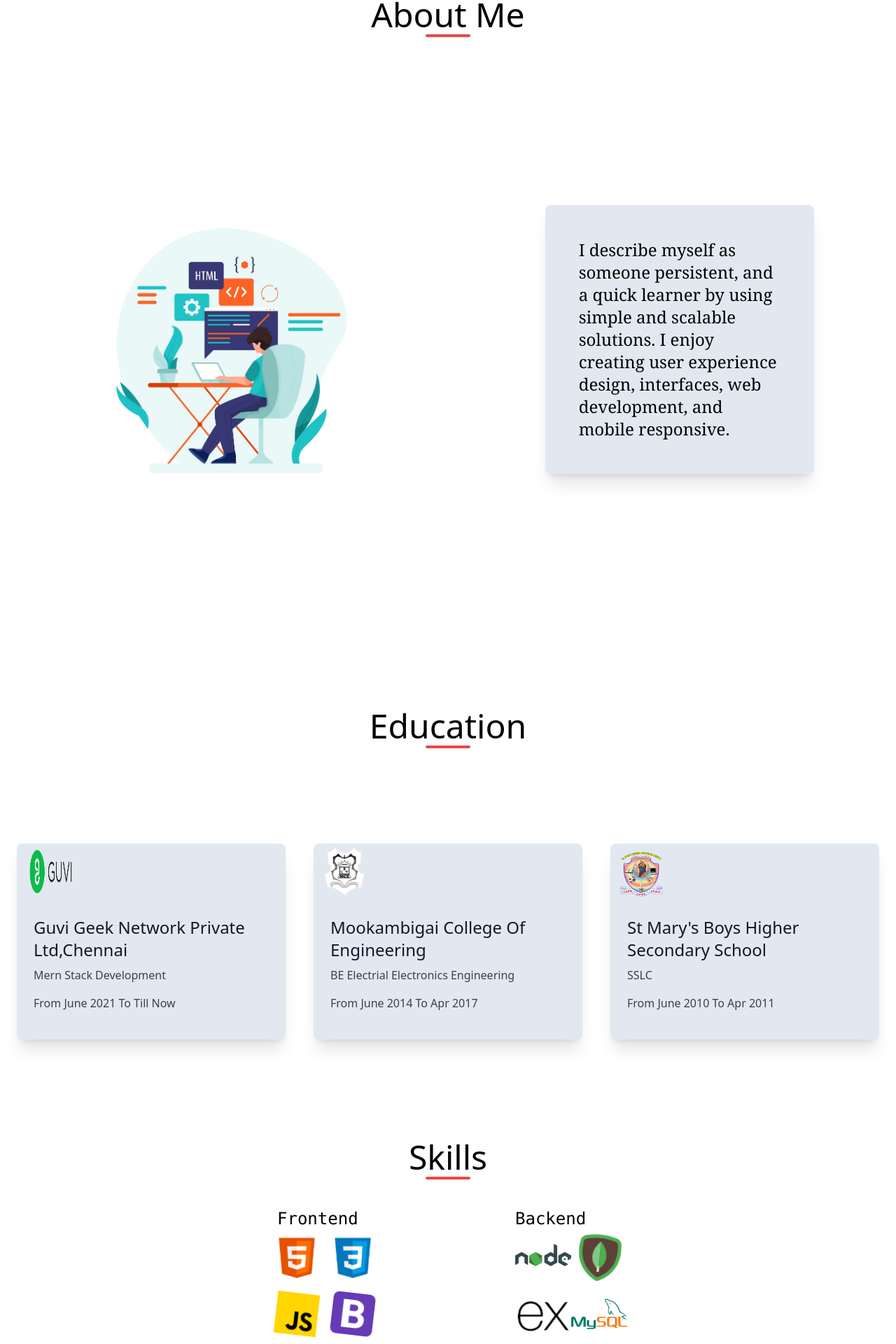
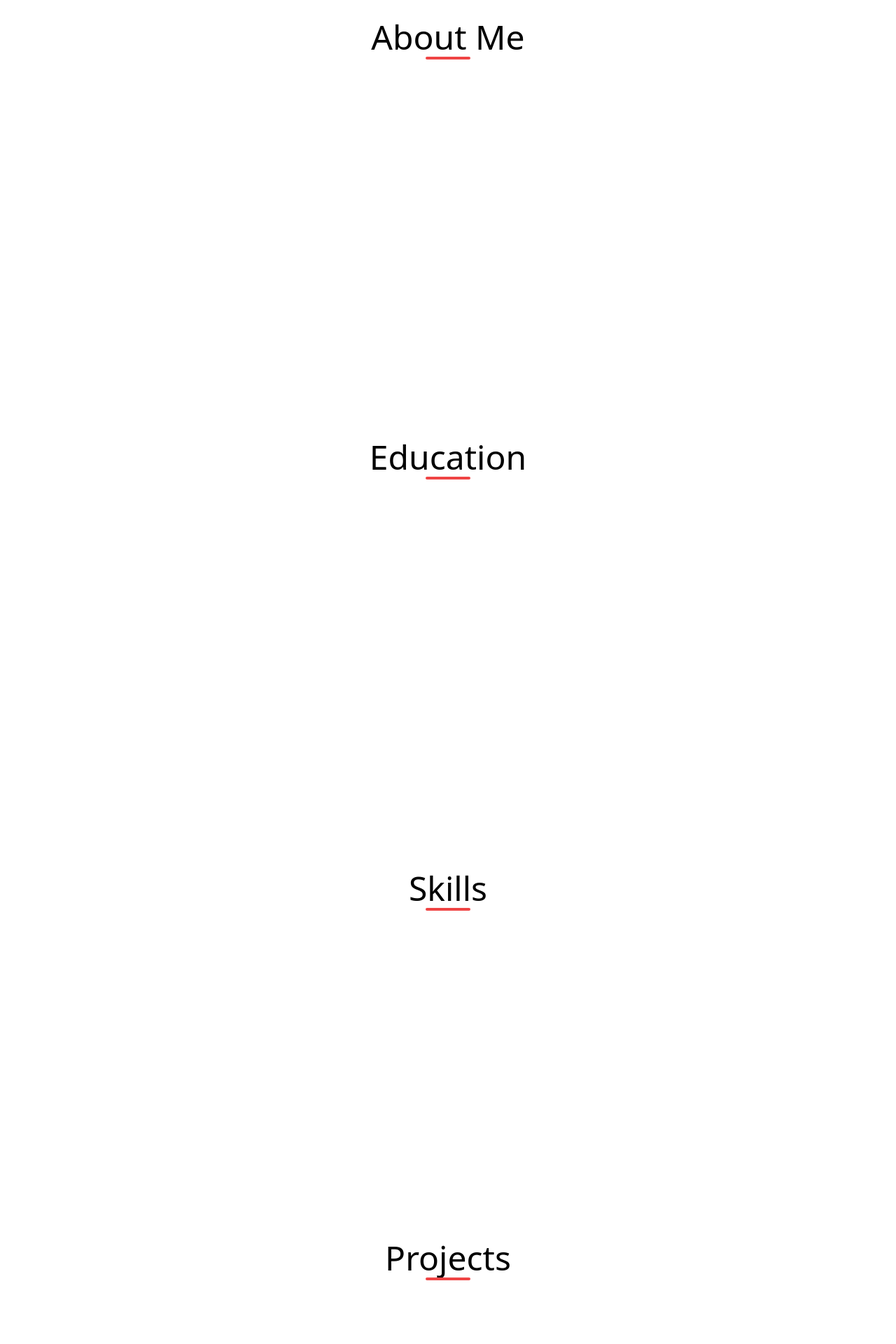
Before and after one commit to Mkumar0802/muthu-portfolio, a React (Create React App) app: page / in a window 1280 px wide. Shown: the part 875-2795 px from the top of the page at 70% size. Built offline with nearby package versions, Linux system fonts and the light colour scheme.

Commit message:
animate fix

```diff
--- a/package.json
+++ b/package.json
@@ -7,6 +7,7 @@
     "@testing-library/jest-dom": "^5.16.2",
     "@testing-library/react": "^12.1.3",
     "@testing-library/user-event": "^13.5.0",
+    "aos": "^3.0.0-beta.6",
     "ionicons": "^6.0.1",
     "react": "^17.0.2",
     "react-dom": "^17.0.2",
--- a/src/Pages/Footer.js
+++ b/src/Pages/Footer.js
@@ -1,14 +1,18 @@
-
+import React, { useEffect } from "react";
 import SocialLinks from "../components/SocialLinks";
+import AOS from 'aos';
+import 'aos/dist/aos.css';
 
 function Footer() {
-
+    useEffect(() => {
+        AOS.init({ duration: 2000 });
+      }, [])
 
     return (
         <div className="relative">
-            <div className="bg-cyan-500 text-white py-20 text-center">
+            <div   className="bg-cyan-500 text-white py-20 text-center">
                 <h2 className="text-3xl md:text-5xl mb-3">Want to connect?</h2>
-                <div className="my-5 md:text-xl ">
+                <div data-aos="zoom-in-right"   className="my-5 md:text-xl ">
                     <p>
                         Drop me an email at<a href="mailto:https://mkumar0802@gmail.com" target="_blank" rel="noreferrer"> <span className="underline underline-offset-4">mkumar0802@gmail.com</span></a> and let's talk some more!
                     </p>
--- a/src/Pages/Main.js
+++ b/src/Pages/Main.js
@@ -35,7 +35,7 @@ function Main() {
 
                 <div className="flex justify-around items-center flex-col w-full lg:h-1/6 h-2/6 pb-24 ">
 
-                    <svg xmlns="http://www.w3.org/2000/svg" class="h-8 w-8  lg:h-10 lg:w-10 animate-cap " fill="none" viewBox="0 0 24 24" stroke="currentColor">
+                    <svg xmlns="http://www.w3.org/2000/svg" class="h-8 w-8  lg:h-10 lg:w-10  " fill="none" viewBox="0 0 24 24" stroke="currentColor">
                         <path stroke-linecap="round" stroke-linejoin="round" stroke-width="2" d="M16 17l-4 4m0 0l-4-4m4 4V3" />
                     </svg>
                 </div>
--- a/src/components/About.js
+++ b/src/components/About.js
@@ -1,17 +1,27 @@
-import React from "react";
+import React, { useEffect } from "react";
 import card1 from "../assets/guvi.webp";
 import Logo1 from "../assets/st.png"
 import Logo from "../assets/collegelogo.png"
 import Heading from "./Heading";
 import working from "../assets/working1.jpg"
+import AOS from 'aos';
+import 'aos/dist/aos.css';
 
 function About() {
+
+
+    useEffect(() => {
+        AOS.init({duration:2000});
+    }, [])
+
+
+
     return (
-        <div className="my-12 flex justify-evenly items-center flex-col scroll-mt-20 ">
+        <div className="my-20 flex justify-evenly items-center flex-col scroll-mt-20 ">
             <div className="my-6 flex justify-evenly items-center flex-col scroll-mt-20">
                 <Heading title="About Me" />
             </div>
-            <div className=" ">
+            <div data-aos="fade-up"  className=" ">
                 <div className="flex justify-around items-center flex-col md:flex-row ">
                     <div className=" w-11/12   md:w-4/12  md:h-5/12    ">
                         <div className="    ">
@@ -19,7 +29,7 @@ function About() {
                         </div>
 
                     </div>
-                    <div className="my-56">
+                    <div className="">
                         <p className="rounded-lg shadow-xl bg-slate-200 max-w-sm hover:bg-slate-400 py-12 px-12  md:text-2xl  text-xl  font-serif">
                             I describe myself as someone persistent, and a quick learner by using simple and scalable solutions. I enjoy creating user experience design, interfaces, web development, and mobile responsive.
                         </p>
@@ -34,7 +44,7 @@ function About() {
 
                 <Heading title="Education" />
             </div>
-            <div className="flex justify-around items-center flex-col md:flex-row  ">
+            <div data-aos="fade-up" className="flex justify-around items-center flex-col md:flex-row  ">
                 <div class="flex justify-center  py-8 md:px-5 hover:animate-iron">
                     <div class="rounded-lg shadow-xl bg-slate-200 max-w-sm hover:bg-slate-400 ">
                         <a href="https://www.guvi.in/" target="_blank" rel="noreferrer">
--- a/src/components/Contact.js
+++ b/src/components/Contact.js
@@ -1,11 +1,14 @@
-import React,{ useRef }  from "react";
+import React,{ useRef,useEffect }  from "react";
 import Heading from "./Heading";
 import Swal from 'sweetalert2';
 import emailjs from '@emailjs/browser';
-
+import AOS from 'aos';
+import 'aos/dist/aos.css';
 
 
 function Contact() {
+
+
     const form = useRef();
 
     const sendEmail = (e) => {
@@ -18,6 +21,12 @@ function Contact() {
             console.log(error.text);
         });
     };
+
+
+    useEffect(() => {
+        AOS.init({ duration: 2000 });
+      }, [])
+
 
     const addRecord = () => {
 
@@ -37,7 +46,7 @@ function Contact() {
         <div className= "my-28 flex justify-evenly items-center flex-col scroll-mt-20 ">
             <Heading title="Hire me" />
             <div class=" flex items-top justify-center min-h-screen bg-white  sm:items-center sm:pt-0">
-                <div class="max-w-6xl mx-auto sm:px-6 lg:px-8">
+                <div data-aos="flip-left" class="max-w-6xl mx-auto sm:px-6 lg:px-8">
                     <div class="mt-8 overflow-hidden">
                         <div class="grid grid-cols-1 md:grid-cols-2">
                             <div class="p-6 mr-2 rounded-lg shadow-xl bg-slate-200 max-w-sm hover:bg-slate-400  sm:rounded-lg">
--- a/src/components/Project.js
+++ b/src/components/Project.js
@@ -10,7 +10,7 @@ function Projects() {
     return (
         <div
             id="project"
-            className="my-32 flex justify-evenly items-center flex-col text-black scroll-mt-20">
+            className="my-28 flex justify-evenly items-center flex-col text-black scroll-mt-20">
              <Heading title="Projects" />
             <div className="mt-10 flex flex-col items-center">
                 {projects.map((project, index) => (
--- a/src/components/Skill.js
+++ b/src/components/Skill.js
@@ -1,4 +1,4 @@
-import React from 'react'
+import React, { useEffect } from "react";
 import html from "../assets/html.png"
 import css from "../assets/css.png"
 import js from "../assets/js.png"
@@ -12,47 +12,52 @@ import boot from "../assets/boot.png"
 import express from "../assets/express.png"
 import tailwind from "../assets/tailwind.png"
 import Heading from './Heading'
-
+import AOS from 'aos';
+import 'aos/dist/aos.css';
 
 
 
 
 function Skill() {
+  useEffect(() => {
+    AOS.init({ duration: 2000 });
+  }, [])
+
   return (
     <div className="my-28 flex justify-evenly items-center flex-col scroll-mt-20 ">
       <Heading title="Skills" />
 
-      <div  className='py-12'>
+      <div className='py-12'>
 
 
 
         <div className=' flex space-x-10 md:space-x-48 justify-center'>
-          <div>
+          <div data-aos="fade-right" >
             <div className='px-3'>
               <h1 className='text-2xl  font-mono '>
                 Frontend
               </h1>
             </div>
 
-            <div className='grid grid-cols-2'>
+            <   div className='grid grid-cols-2'>
 
-              <div className="grid-rows grid-flow-col  bg-white hover:bg-slate-300 w-12 h-12 animate-wiggle    md:animate-wiggle    md:w-20 md:h-20   md:flex-col  ">
+              <div className="grid-rows grid-flow-col  bg-white hover:bg-slate-300 w-12 h-12    md:w-20 md:h-20   md:flex-col  ">
                 <img src={html} alt="html" />
               </div>
-              <div className='grid-rows grid-flow-col bg-white hover:bg-slate-300 animate-wiggle     w-12 h-12   md:animate-wiggle  md:flex-col md:w-20 md:h-20 '>
+              <div className='grid-rows grid-flow-col bg-white hover:bg-slate-300     w-12 h-12    md:flex-col md:w-20 md:h-20 '>
                 <img src={css} alt="css" />
               </div>
-              <div className='grid-rows grid-flow-col  bg-white hover:bg-slate-300 animate-cap  w-12 h-12  md:animate-cap   md:flex-col md:w-20 md:h-20'>
+              <div className='grid-rows grid-flow-col  bg-white hover:bg-slate-300     md:flex-col md:w-20 md:h-20'>
                 <img src={js} alt="js" />
               </div>
-              <div className='grid-rows grid-flow-col bg-white hover:bg-slate-300 animate-cap  w-12 h-12  md:animate-cap md:flex-col md:w-20 md:h-20'>
+              <div className='grid-rows grid-flow-col bg-white hover:bg-slate-300    md:flex-col md:w-20 md:h-20'>
                 <img src={boot} alt="boot" />
               </div>
 
-              <div className='grid-rows grid-flow-col  bg-white hover:bg-slate-300 animate-wiggle     w-12 h-12   md:animate-wiggle  md:flex-col md:w-20 md:h-20'>
+              <div className='grid-rows grid-flow-col  bg-white hover:bg-slate-300     w-12 h-12    md:flex-col md:w-20 md:h-20'>
                 <img src={react} alt="react" />
               </div>
-              <div className='grid-rows grid-flow-col bg-white hover:bg-slate-300  animate-wiggle   w-12 h-12   md:animate-wiggle md:flex-col md:w-20 md:h-20 pt-5'>
+              <div className='grid-rows grid-flow-col bg-white hover:bg-slate-300   w-12 h-12    md:flex-col md:w-20 md:h-20 pt-5'>
                 <img src={tailwind} alt="tailwind" />
               </div>
             </div>
@@ -61,22 +66,22 @@ function Skill() {
 
 
 
-          <div>
+          <div data-aos="fade-left"   >
             <div >
               <h1 className='text-2xl  font-mono '>Backend</h1>
             </div>
             <div className='grid grid-cols-2'>
-              <div className='grid-rows grid-flow-col bg-white hover:bg-slate-300 animate-wiggle   w-12 h-12   md:animate-cap   md:flex-col md:w-20 md:h-20'>
+              <div className='grid-rows grid-flow-col bg-white hover:bg-slate-300    w-12 h-12     md:flex-col md:w-20 md:h-20'>
                 <img src={node} alt="node" />
               </div>
 
-              <div className='grid-rows grid-flow-col bg-white hover:bg-slate-300 animate-cap    w-12 h-12   md:animate-cap md:flex-col md:w-20 md:h-20'>
+              <div className='grid-rows grid-flow-col bg-white hover:bg-slate-300    w-12 h-12  md:flex-col md:w-20 md:h-20'>
                 <img src={mongodb} alt="mongodb" />
               </div>
-              <div className='grid-rows grid-flow-col bg-white hover:bg-slate-300  animate-wiggle   w-12 h-12   md:animate-wiggle md:flex-col md:w-20 md:h-20 pt-5'>
+              <div className='grid-rows grid-flow-col bg-white hover:bg-slate-300     w-12 h-12   md:flex-col md:w-20 md:h-20 pt-5'>
                 <img src={express} alt="express" />
               </div>
-              <div className='grid-rows grid-flow-col  bg-white hover:bg-slate-300 animate-cap    w-12 h-12   md:animate-wiggle   md:flex-col md:w-20 md:h-20'>
+              <div className='grid-rows grid-flow-col  bg-white hover:bg-slate-300    w-12 h-12    md:flex-col md:w-20 md:h-20'>
                 <img src={mysql} alt="mysql" />
               </div>
             </div>
```
Also changed, not shown: src/Pages/Projectcard.js (+13 -4 lines), 1 other file (tests, documents, lock files or other folders).
